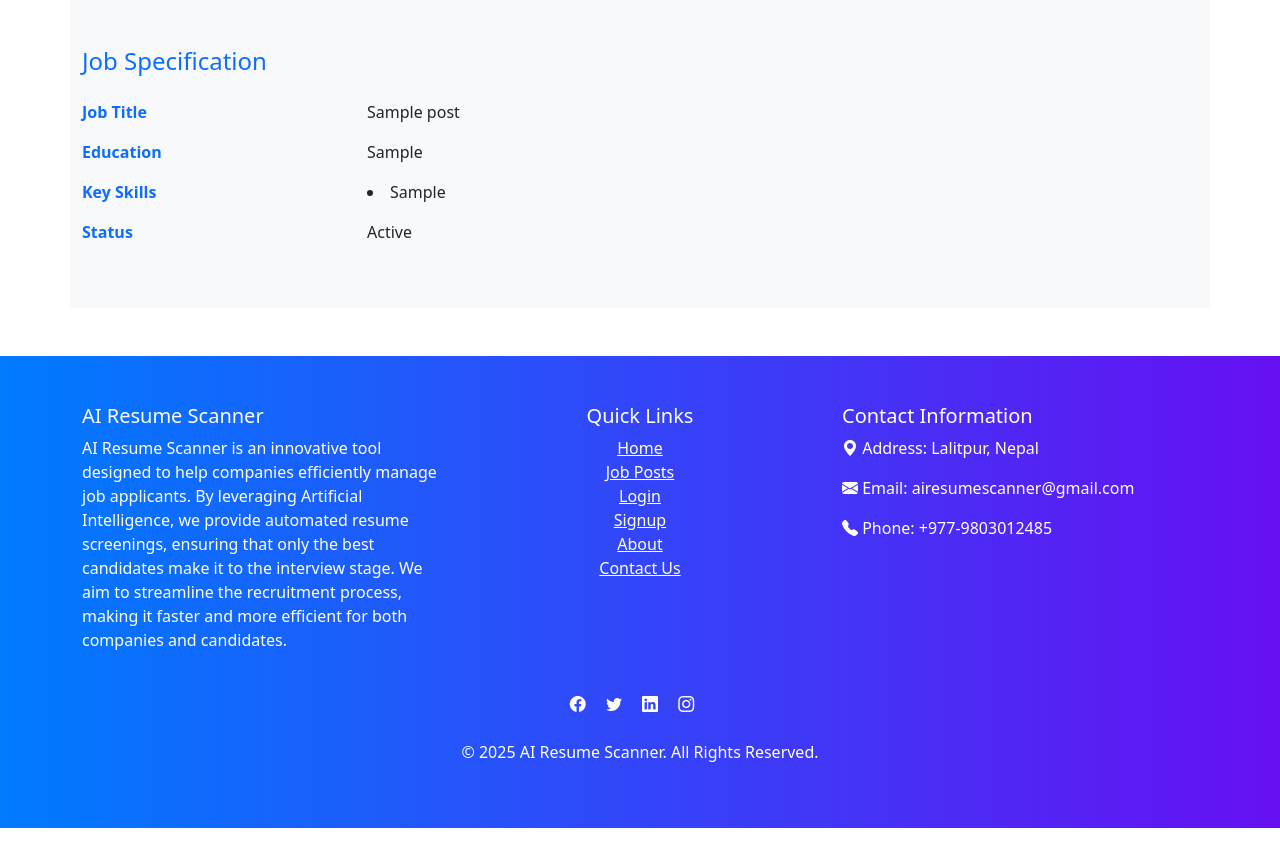
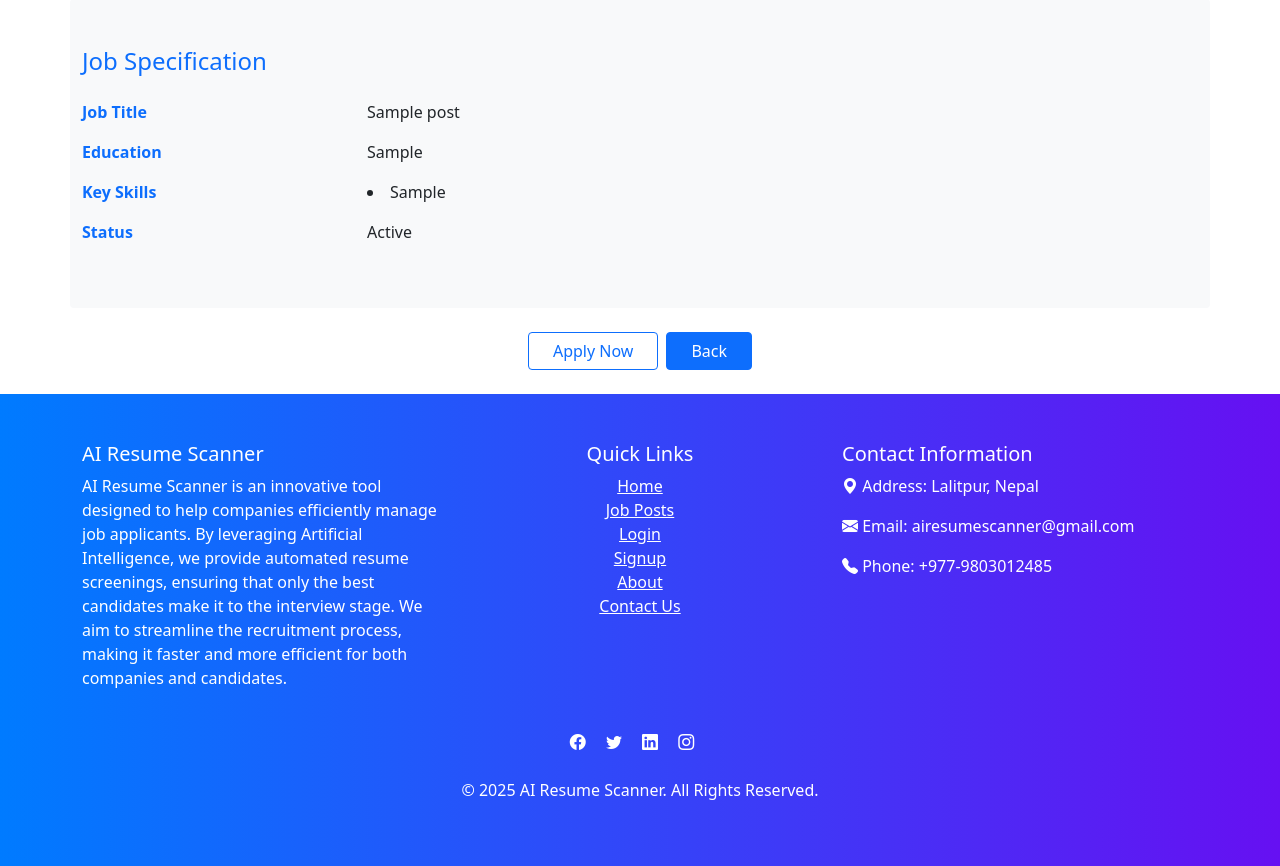
Before and after one commit to nishanlimbuchemjong/AI-Resume-Scanner, a Flask app: page /job-details/1 in a window 1280 px wide. Shown: the part 679-1545 px from the top of the page. Before the commit the page ends 1507 px from the top, so only its background shows below. Run offline with Flask 3, Linux system fonts and the light colour scheme; tables that the repository leaves empty hold one stand-in row (values such as "Sample post"); grey boxes marked "Sample" are stand-in pictures; some libraries are stand-ins or nearby versions.

Commit message:
Apply and back button added on view_job_details.html and gap between them added

```diff
--- a/templates/view_job_details.html
+++ b/templates/view_job_details.html
@@ -4,7 +4,7 @@
 <div class="container d-flex justify-content-center align-items-center mt-4 py-5">
     <!-- Company Logo Section -->
     <div class="me-4">
-      <img src="{{ url_for('media_files', filename='uploads/logos/' + jobs.company.company_logo) }}" alt="Company Logo" class="img-fluid rounded-circle" style="max-width: 105px; border: 1px solid #0c0b0b26; box-shadow: 0 6px 20px rgba(0, 0, 0, 0.1);"> <!-- Replace with actual logo path -->
+      <img src="{{ url_for('media_files', filename='uploads/logos/' + jobs.company.company_logo) }}" alt="Company Logo" class="img-fluid rounded-circle" style="max-width: 105px; border: 1px solid #0c0b0b26; box-shadow: 0 6px 20px rgba(0, 0, 0, 0.1);">
     </div>
 
     <!-- Job Details Section -->
@@ -158,5 +158,9 @@
     </div>
 </div>
 <br>
+<div class="d-flex justify-content-center gap-2">
+    <a href="{{ url_for('apply_for_job', job_id=jobs.job_id)}}" class="btn btn-outline-primary px-4">Apply Now</a>
+    <a href="{{ url_for('all_job_posts') }}" class="btn btn-primary px-4">Back</a>
+</div>
 
 {% endblock %}
```
